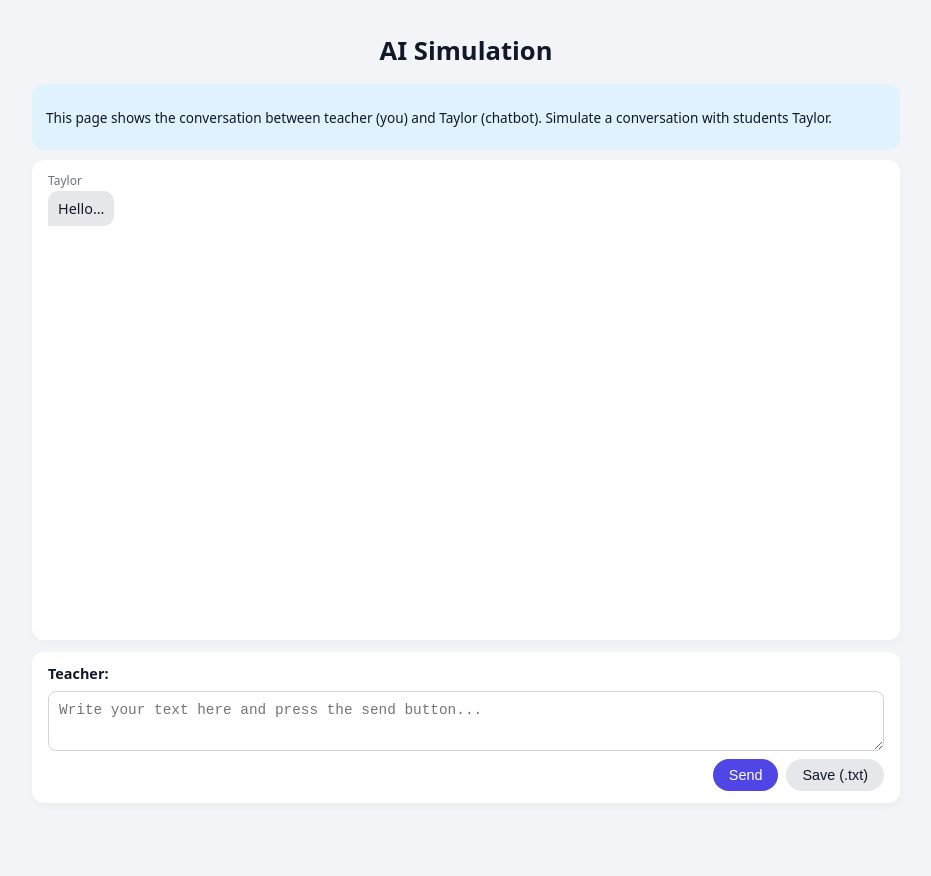
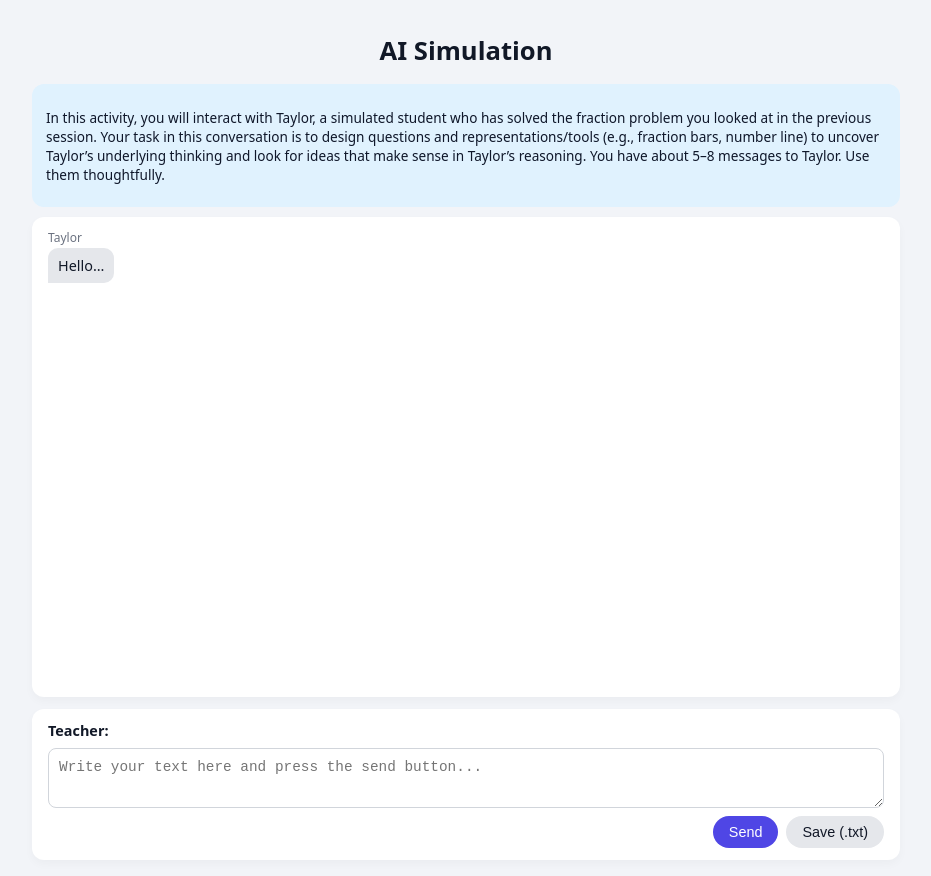
Before and after one commit to selenshere/virtualstudent, a plain HTML site: page index.html in a window 1280 px wide. Shown: the whole page, without its empty margins (174-1105 px from the left). Before the commit the page ends 819 px from the top, so only its background shows below. Drawn offline with Linux system fonts and the light colour scheme.

Commit message:
Update index.html

```diff
--- a/index.html
+++ b/index.html
@@ -12,7 +12,7 @@
 
     <div class="info-box">
       <p>
-        This page shows the conversation between teacher (you) and Taylor (chatbot). Simulate a conversation with students Taylor.
+        In this activity, you will interact with Taylor, a simulated student who has solved the fraction problem you looked at in the previous session. Your task in this conversation is to design questions and representations/tools (e.g., fraction bars, number line) to uncover Taylor’s underlying thinking and look for ideas that make sense in Taylor’s reasoning. You have about 5–8 messages to Taylor. Use them thoughtfully.
       </p>
     </div>
 
```
